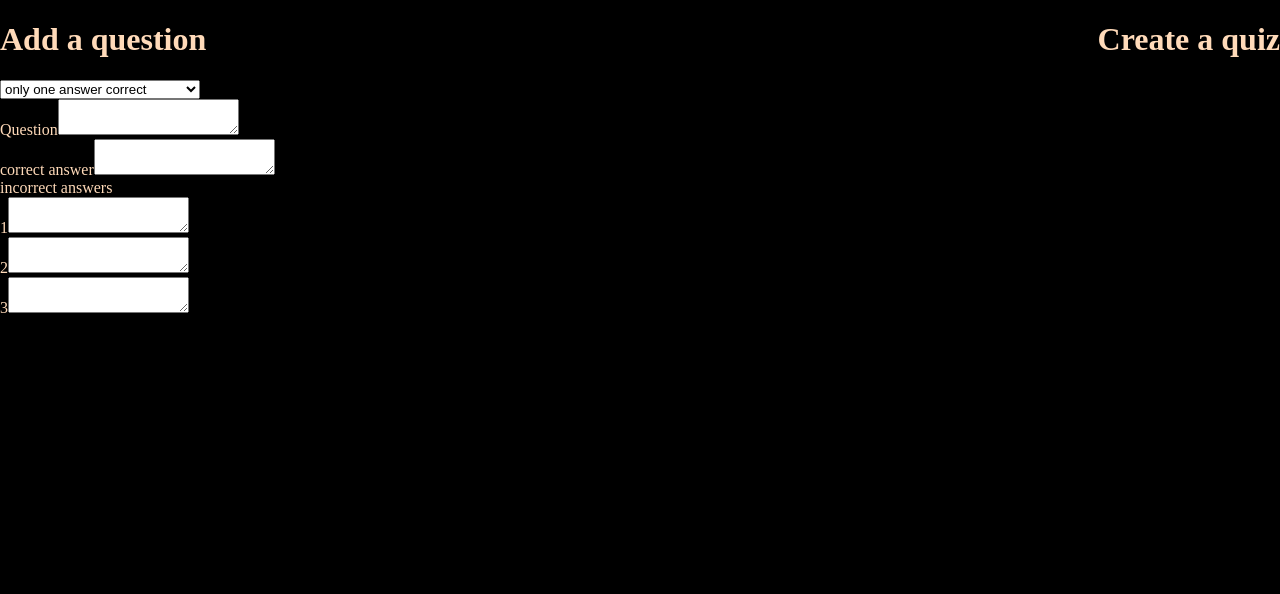
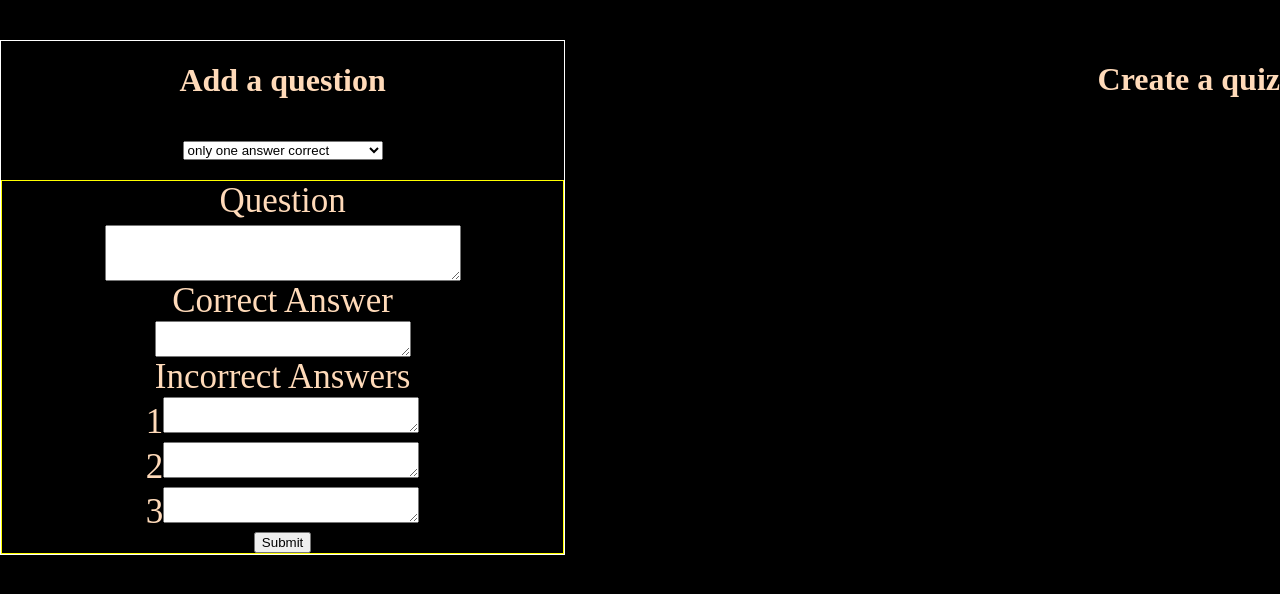
Before and after one commit to AFFAN-AHMAD/Digiaccel-Assignment, a React (Create React App) app in the folder client/: page /admin in a window 1280 px wide. Shown: the top 594 px of the page. Built offline with nearby package versions, Linux system fonts and the light colour scheme.

Commit message:
added:css for one correct answer

```diff
--- a/client/src/components/oneAnswer/OneAnswer.jsx
+++ b/client/src/components/oneAnswer/OneAnswer.jsx
@@ -1,5 +1,5 @@
 import React, { useState } from "react";
-
+import styles from "./oneAnswer.module.css";
 const OneAnswer = () => {
   const [question, setQuestion] = useState("");
   const [correctAnswer, setCorrectAnswer] = useState("");
@@ -7,42 +7,58 @@ const OneAnswer = () => {
   const [incorrectAnswer1, setIncorrectAnswer1] = useState("");
   const [incorrectAnswer2, setIncorrectAnswer2] = useState("");
   const [incorrectAnswer3, setIncorrectAnswer3] = useState("");
+
+  const handleSubmit = (e) => {
+    e.preventDefault();
+  };
   return (
-    <div>
-      <div>
-        <label>Question</label>
+    <div className={styles.container}>
+      <form onSubmit={(e) => handleSubmit(e)}>
+        <div className={styles.question}>
+          <label className={styles.label}>Question</label>
           <textarea
+            className={styles.textarea}
             onChange={(e) => {
               console.log(e.target.value);
               setQuestion(e.target.value);
             }}
+            style={{minWidth:"350px",minHeight:"50px",marginTop:"4px"}}
           ></textarea>
         </div>
         <div>
-        <label>correct answer</label>
-        <textarea onChange={(e) => setCorrectAnswer(e.target.value)}></textarea>
+          <label className={styles.label}>Correct Answer</label>
+          <textarea
+            className={styles.textarea}
+            onChange={(e) => setCorrectAnswer(e.target.value)}
+          ></textarea>
         </div>
         <div>
-        <label>incorrect answers</label>
+          <label className={styles.label}>Incorrect Answers</label>
           <div>
-          <label>1</label>
+            <label className={styles.label}>1</label>
             <textarea
+              className={styles.textarea1}
               onChange={(e) => setIncorrectAnswer1(e.target.value)}
             ></textarea>
           </div>
           <div>
-          <label>2</label>
+            <label className={styles.label}>2</label>
             <textarea
+              className={styles.textarea1}
               onChange={(e) => setIncorrectAnswer2(e.target.value)}
             ></textarea>{" "}
           </div>
           <div>
-          <label>3</label>
+            <label className={styles.label}>3</label>
             <textarea
+              className={styles.textarea1}
               onChange={(e) => setIncorrectAnswer3(e.target.value)}
             ></textarea>{" "}
           </div>
         </div>
+
+        <input type="submit"/>
+      </form>
     </div>
   );
 };
--- a/client/src/components/oneAnswer/oneAnswer.module.css
+++ b/client/src/components/oneAnswer/oneAnswer.module.css
@@ -1,3 +1,26 @@
 .container{
-
+    border:1px solid yellow
 }
+.label {
+    height: 30px;
+    font-size: 35px;
+    /* width: 50%; */
+}
+.question{
+    display: block;
+}
+.input,
+.select ,
+.textarea{
+    /* width:120px; */
+    text-align: center;
+    display: block;
+    margin: auto;
+    height: 20px;
+}
+.textarea,.textarea1{
+    min-width: 250px;
+    max-width: 250px;
+    min-height: 30px;
+    max-height: 30px;
+}
--- /dev/null
+++ b/client/src/components/twoAnswers/TwoAnswers.jsx
@@ -0,0 +1,63 @@
+import React, { useState } from "react";
+import styles from "./two.module.css"
+const TwoAnswers = () => {
+  const [question, setQuestion] = useState("");
+  const [correctAnswers, setCorrectAnswers] = useState([]);
+  const [correctAnswer1,setCorrectAnswer1] = useState("")
+  const [correctAnswer2,setCorrectAnswer2] = useState("")
+  const [allAnswers, setAllAnswers] = useState([]);
+  const [incorrectAnswer1, setIncorrectAnswer1] = useState("");
+  const [incorrectAnswer2, setIncorrectAnswer2] = useState("");
+  const [incorrectAnswer3, setIncorrectAnswer3] = useState("");
+  return (
+    <div className={styles.container}>
+      <div>
+        <label>Question</label>
+        <textarea
+          onChange={(e) => {
+            console.log(e.target.value);
+            setQuestion(e.target.value);
+          }}
+        ></textarea>
+      </div>
+      <div>
+        <label>correct answers</label>
+        <div>
+          <label>1</label>{" "}
+          <textarea
+            onChange={(e) => setCorrectAnswer1(e.target.value)}
+          ></textarea>
+        </div>
+        <div>
+          <label>2</label>
+          <textarea
+            onChange={(e) => setCorrectAnswer2(e.target.value)}
+          ></textarea>
+        </div>
+      </div>
+      <div>
+        <label>incorrect answers</label>
+        <div>
+          <label>1</label>
+          <textarea
+            onChange={(e) => setIncorrectAnswer1(e.target.value)}
+          ></textarea>
+        </div>
+        <div>
+          <label>2</label>
+          <textarea
+            onChange={(e) => setIncorrectAnswer2(e.target.value)}
+          ></textarea>{" "}
+        </div>
+        <div>
+          <label>3</label>
+          <textarea
+            onChange={(e) => setIncorrectAnswer3(e.target.value)}
+          ></textarea>{" "}
+        </div>
+      </div>
+    </div>
+  );
+};
+
+export default TwoAnswers;
--- /dev/null
+++ b/client/src/components/twoAnswers/two.module.css
@@ -0,0 +1,3 @@
+.container{
+
+}
--- a/client/src/pages/admin/Admin.jsx
+++ b/client/src/pages/admin/Admin.jsx
@@ -1,18 +1,21 @@
 import React, { useState } from "react";
 import OneAnswer from "../../components/oneAnswer/OneAnswer";
+import TwoAnswers from "../../components/twoAnswers/TwoAnswers";
 import styles from "./admin.module.css";
 const Admin = () => {
   const [typeOfQuest, setTypeOfQuest] = useState("type1");
   return (
     <div className={styles.container}>
-      <div>
+      <div className={styles.questContainer}>
         <h1>Add a question</h1>
-        <select>
+        <select
+          className={styles.select}
+          onChange={(e) => setTypeOfQuest(e.target.value)}
+        >
           <option value="type1">only one answer correct</option>
           <option value="type2">more than one answer correct</option>
         </select>
-        <OneAnswer/>
-
+        {typeOfQuest == "type1" ? <OneAnswer /> : <TwoAnswers />}
       </div>
       <div>
         <h1>Create a quiz</h1>
--- a/client/src/pages/admin/admin.module.css
+++ b/client/src/pages/admin/admin.module.css
@@ -2,4 +2,22 @@
     display: flex;
     width: 100%;
     justify-content: space-between;
+    height: 100%;
+    margin: 40px 0px;
+    box-sizing: border-box;
 }
+
+.questContainer{
+    border: 1px solid red;
+    text-align: center;
+    width: 44%;
+    border: 1px solid white;
+    height: 100%;
+}
+
+.select{
+    margin: 20px;
+}
+.label{
+    font-size: 30px;
+}
```
Lines whose indentation alone changed are shown as unchanged.
